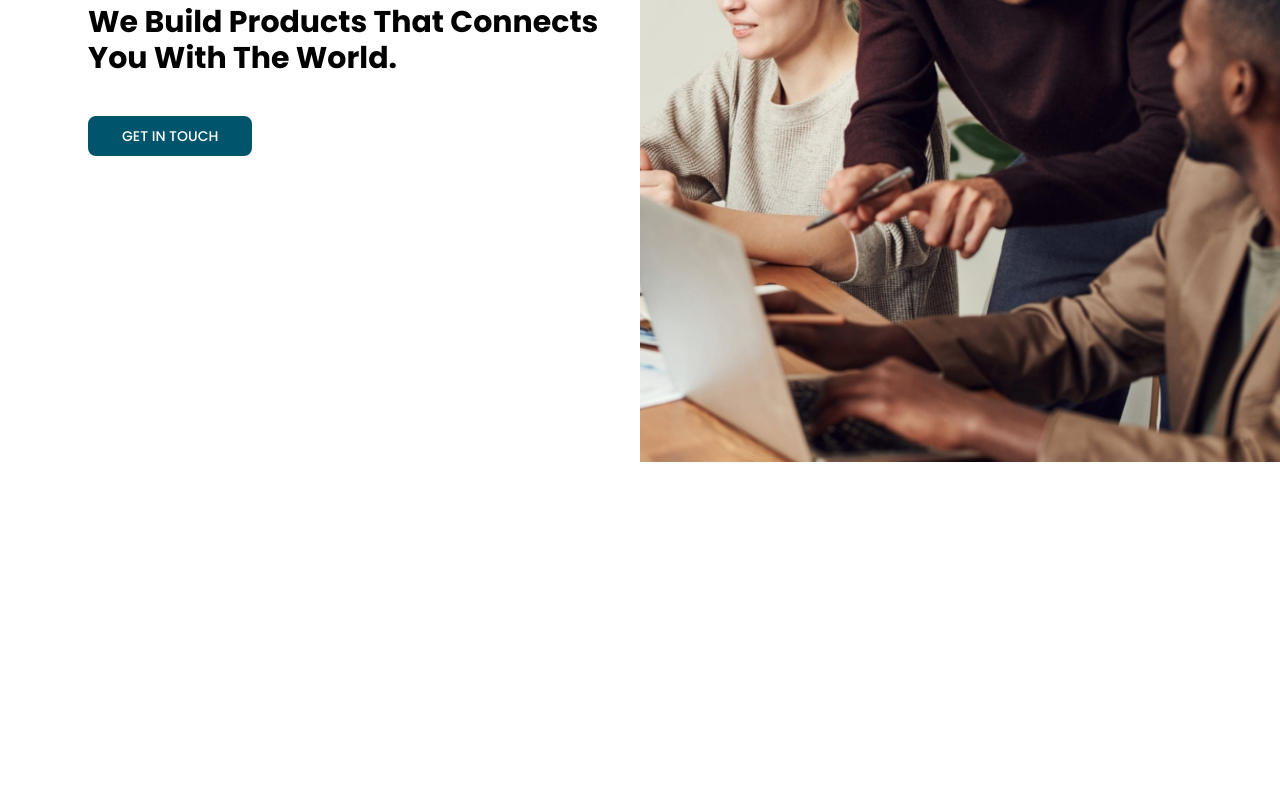
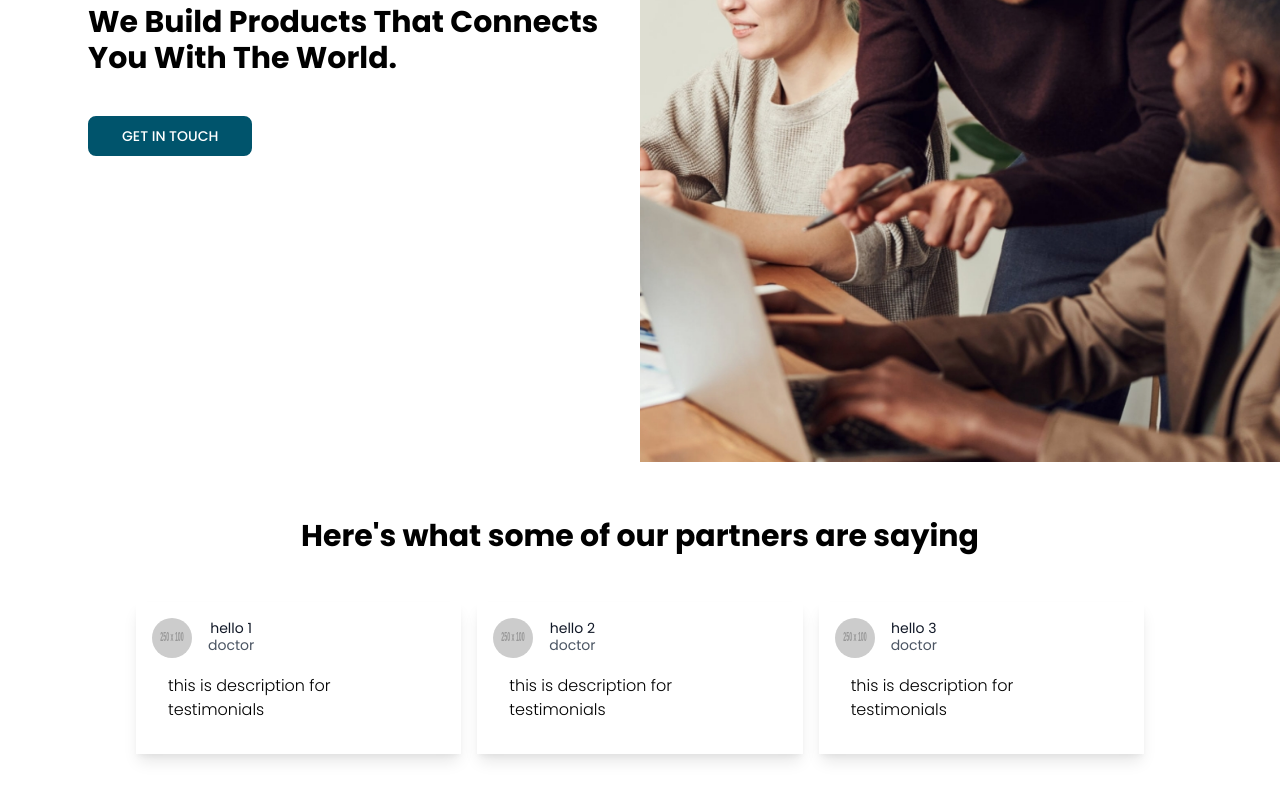
Before and after one commit to bsaqqa/react-training-project, a React (Create React App) app: page / in a window 1280 px wide. Shown: the part 338-1138 px from the top of the page. Before the commit the page ends 800 px from the top, so only its background shows below. Built offline with nearby package versions, Linux system fonts and the light colour scheme.

Commit message:
testimonials section

```diff
--- /dev/null
+++ b/src/Components/Testimonials.js
@@ -0,0 +1,62 @@
+import React, {useEffect, useState} from "react";
+
+const SingleTestimonial = ({testimonial}) => {
+    return (
+        <>
+            <div className="shadow-lg p-4">
+                <div className="flex items-center">
+                    <img className="w-10 h-10 rounded-full mr-4" src={testimonial.image}
+                         alt="Avatar of Writer"/>
+                    <div className="text-sm">
+                        <p className="text-gray-900 leading-none">{testimonial.name}</p>
+                        <p className="text-gray-600">{ testimonial.jobTitle }</p>
+                    </div>
+                </div>
+                <p className="font-thin text-left p-4">{ testimonial.testimonial }</p>
+            </div>
+        </>
+    );
+}
+
+const Testimonials = () => {
+    const [testimonials , setTestimonials] = useState([]);
+
+    useEffect( () => {
+        setTestimonials([
+            {
+                name: "hello 1",
+                jobTitle: "doctor",
+                testimonial: "this is description for testimonials",
+                image: "https://fakeimg.pl/250x100/"
+            }, {
+                name: "hello 2",
+                jobTitle: "doctor",
+                testimonial: "this is description for testimonials",
+                image: "https://fakeimg.pl/250x100/",
+            }, {
+                name: "hello 3",
+                jobTitle: "doctor",
+                testimonial: "this is description for testimonials",
+                image: "https://fakeimg.pl/250x100/",
+            },
+        ]);
+    }, [])
+    return (
+        <>
+            <section className=" h-screen text-center mt-12">
+            <div className="md:h-screen max-w-6xl mx-auto px-5 md:px-4 py-20 mt-10 md:mt-0 md:py-2 lg:px-6">
+
+            <div className="font-bold text-3xl font-sans">
+                    Here's what some of our partners are saying
+                </div>
+
+                <div className="grid grid-cols-3 gap-4 p-12">
+                    { testimonials && testimonials.map( (testimonial , index) => <SingleTestimonial key={index} testimonial={testimonial}/>) }
+                </div>
+            </div>
+            </section>
+        </>
+    );
+}
+
+export default Testimonials;
--- a/src/Pages/Home.js
+++ b/src/Pages/Home.js
@@ -2,6 +2,7 @@ import React from "react";
 import styled from 'styled-components'
 
 import Button from '../Components/Button'
+import Testimonials from "../Components/Testimonials";
 // const Button = styled.button`
 //   @apply text-white font-medium border-2 border-primary-900 bg-primary-900 px-6 lg:px-8 py-2
 // `;
@@ -34,6 +35,8 @@ const Home = ()=>{
                 <img className="md:absolute right-0 top-0 bottom-0 max-h-auto md:max-h-screen w-full px-5 md:px-0 md:w-1/2 object-cover  z-[-1] z--1"
                      src={require('../assets/images/Hero-image.jpg').default}/>
             </section>
+            <Testimonials />
+
 
             {/*<AboutSection/>*/}
         </>
```
